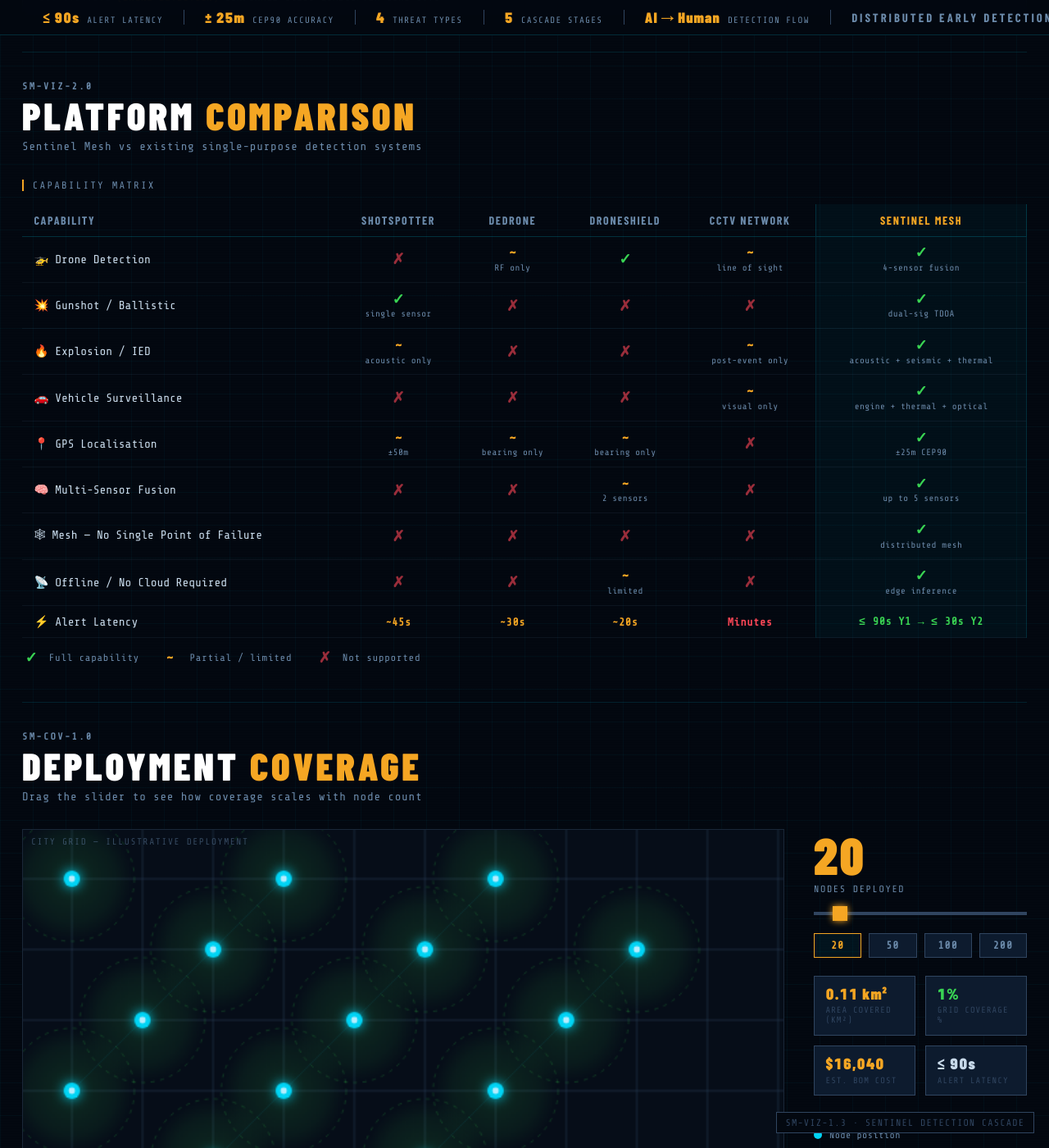
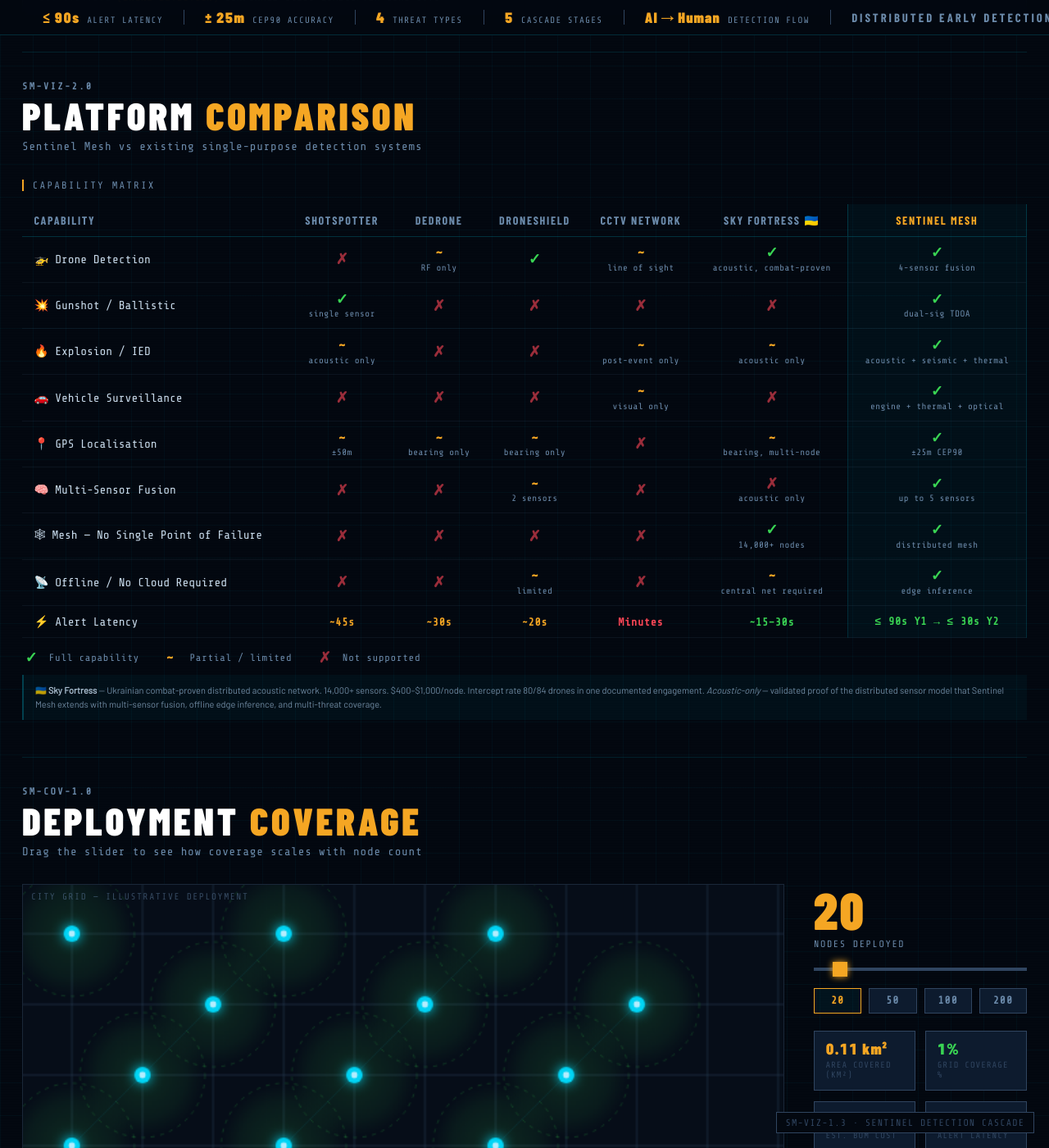
Before and after one commit to 3rc0/3rc0.github.io, a Jekyll site: the page pages/demo.html, which Jekyll copies as it is, in a window 1280 px wide and 1400 px high, scrolled down 2819 px. Shown: the whole window at 82% size. Built offline with Jekyll 4.4.1, drawn with Linux system fonts in a browser that asks for light colours.

Commit message:
Update demo.html

```diff
--- a/pages/demo.html
+++ b/pages/demo.html
@@ -557,6 +557,7 @@
               <th class="comp-col">Dedrone</th>
               <th class="comp-col">DroneShield</th>
               <th class="comp-col">CCTV Network</th>
+              <th class="comp-col">Sky Fortress 🇺🇦</th>
               <th class="comp-col sentinel-col">Sentinel Mesh</th>
             </tr>
           </thead>
@@ -567,11 +568,13 @@
               <td><span class="cap partial">~</span><span class="cap-note">RF only</span></td>
               <td><span class="cap yes">✓</span></td>
               <td><span class="cap partial">~</span><span class="cap-note">line of sight</span></td>
+              <td><span class="cap yes">✓</span><span class="cap-note">acoustic, combat-proven</span></td>
               <td class="sentinel-cell"><span class="cap yes">✓</span><span class="cap-note">4-sensor fusion</span></td>
             </tr>
             <tr>
               <td class="cap-name">💥 Gunshot / Ballistic</td>
               <td><span class="cap yes">✓</span><span class="cap-note">single sensor</span></td>
+              <td><span class="cap no">✗</span></td>
               <td><span class="cap no">✗</span></td>
               <td><span class="cap no">✗</span></td>
               <td><span class="cap no">✗</span></td>
@@ -583,6 +586,7 @@
               <td><span class="cap no">✗</span></td>
               <td><span class="cap no">✗</span></td>
               <td><span class="cap partial">~</span><span class="cap-note">post-event only</span></td>
+              <td><span class="cap partial">~</span><span class="cap-note">acoustic only</span></td>
               <td class="sentinel-cell"><span class="cap yes">✓</span><span class="cap-note">acoustic + seismic + thermal</span></td>
             </tr>
             <tr>
@@ -591,6 +595,7 @@
               <td><span class="cap no">✗</span></td>
               <td><span class="cap no">✗</span></td>
               <td><span class="cap partial">~</span><span class="cap-note">visual only</span></td>
+              <td><span class="cap no">✗</span></td>
               <td class="sentinel-cell"><span class="cap yes">✓</span><span class="cap-note">engine + thermal + optical</span></td>
             </tr>
             <tr>
@@ -599,6 +604,7 @@
               <td><span class="cap partial">~</span><span class="cap-note">bearing only</span></td>
               <td><span class="cap partial">~</span><span class="cap-note">bearing only</span></td>
               <td><span class="cap no">✗</span></td>
+              <td><span class="cap partial">~</span><span class="cap-note">bearing, multi-node</span></td>
               <td class="sentinel-cell"><span class="cap yes">✓</span><span class="cap-note">±25m CEP90</span></td>
             </tr>
             <tr>
@@ -607,6 +613,7 @@
               <td><span class="cap no">✗</span></td>
               <td><span class="cap partial">~</span><span class="cap-note">2 sensors</span></td>
               <td><span class="cap no">✗</span></td>
+              <td><span class="cap no">✗</span><span class="cap-note">acoustic only</span></td>
               <td class="sentinel-cell"><span class="cap yes">✓</span><span class="cap-note">up to 5 sensors</span></td>
             </tr>
             <tr>
@@ -615,6 +622,7 @@
               <td><span class="cap no">✗</span></td>
               <td><span class="cap no">✗</span></td>
               <td><span class="cap no">✗</span></td>
+              <td><span class="cap yes">✓</span><span class="cap-note">14,000+ nodes</span></td>
               <td class="sentinel-cell"><span class="cap yes">✓</span><span class="cap-note">distributed mesh</span></td>
             </tr>
             <tr>
@@ -623,6 +631,7 @@
               <td><span class="cap no">✗</span></td>
               <td><span class="cap partial">~</span><span class="cap-note">limited</span></td>
               <td><span class="cap no">✗</span></td>
+              <td><span class="cap partial">~</span><span class="cap-note">central net required</span></td>
               <td class="sentinel-cell"><span class="cap yes">✓</span><span class="cap-note">edge inference</span></td>
             </tr>
             <tr>
@@ -631,6 +640,7 @@
               <td><span class="cap-text amber">~30s</span></td>
               <td><span class="cap-text amber">~20s</span></td>
               <td><span class="cap-text red">Minutes</span></td>
+              <td><span class="cap-text green">~15–30s</span></td>
               <td class="sentinel-cell"><span class="cap-text green">≤ 90s Y1 → ≤ 30s Y2</span></td>
             </tr>
           </tbody>
@@ -640,6 +650,9 @@
         <div class="ml-item"><span class="cap yes">✓</span> Full capability</div>
         <div class="ml-item"><span class="cap partial">~</span> Partial / limited</div>
         <div class="ml-item"><span class="cap no">✗</span> Not supported</div>
+      </div>
+      <div style="margin-top:12px;padding:10px 14px;background:rgba(0,212,245,0.04);border-left:2px solid rgba(0,212,245,0.25);font-size:11px;color:rgba(150,180,210,0.75);line-height:1.6;">
+        🇺🇦 <strong style="color:rgba(200,220,240,0.85)">Sky Fortress</strong> — Ukrainian combat-proven distributed acoustic network. 14,000+ sensors. $400–$1,000/node. Intercept rate 80/84 drones in one documented engagement. <em>Acoustic-only</em> — validated proof of the distributed sensor model that Sentinel Mesh extends with multi-sensor fusion, offline edge inference, and multi-threat coverage.
       </div>
     </div>
   </div><!-- /comp-section -->
```
